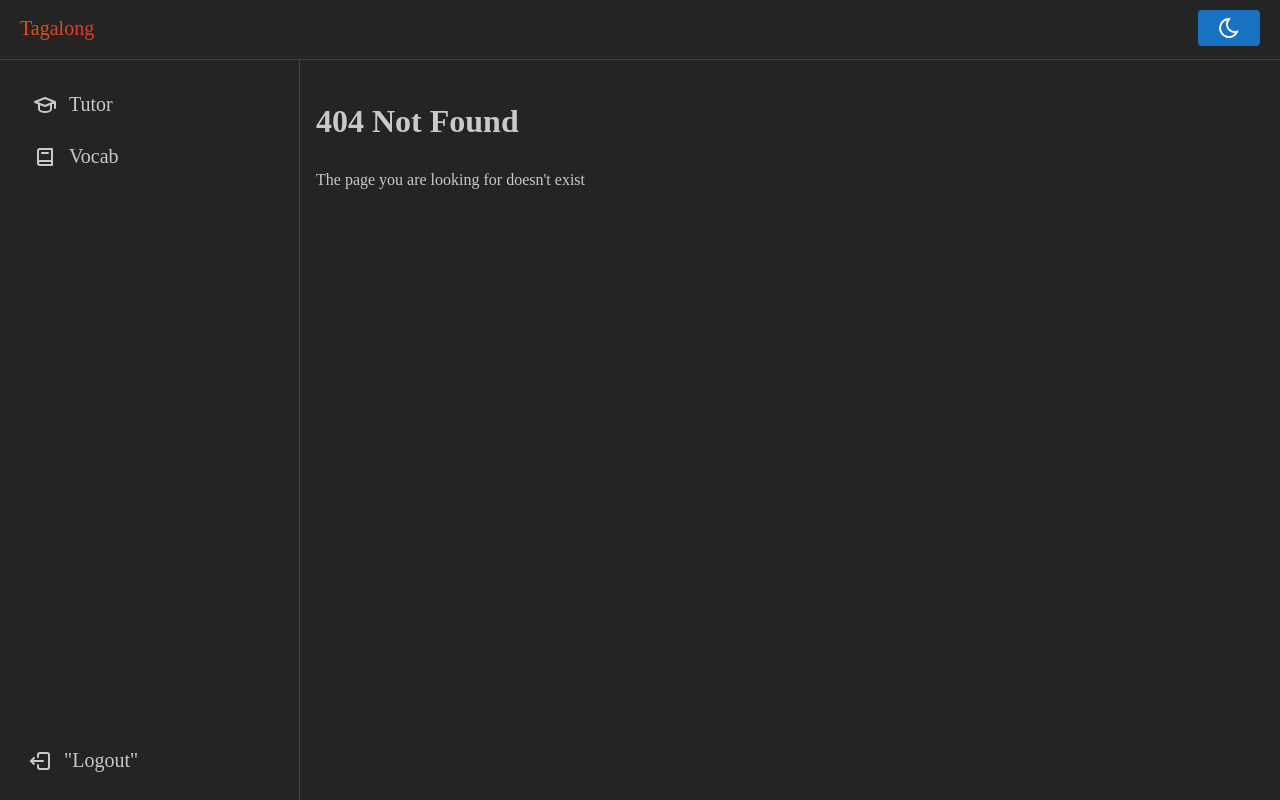
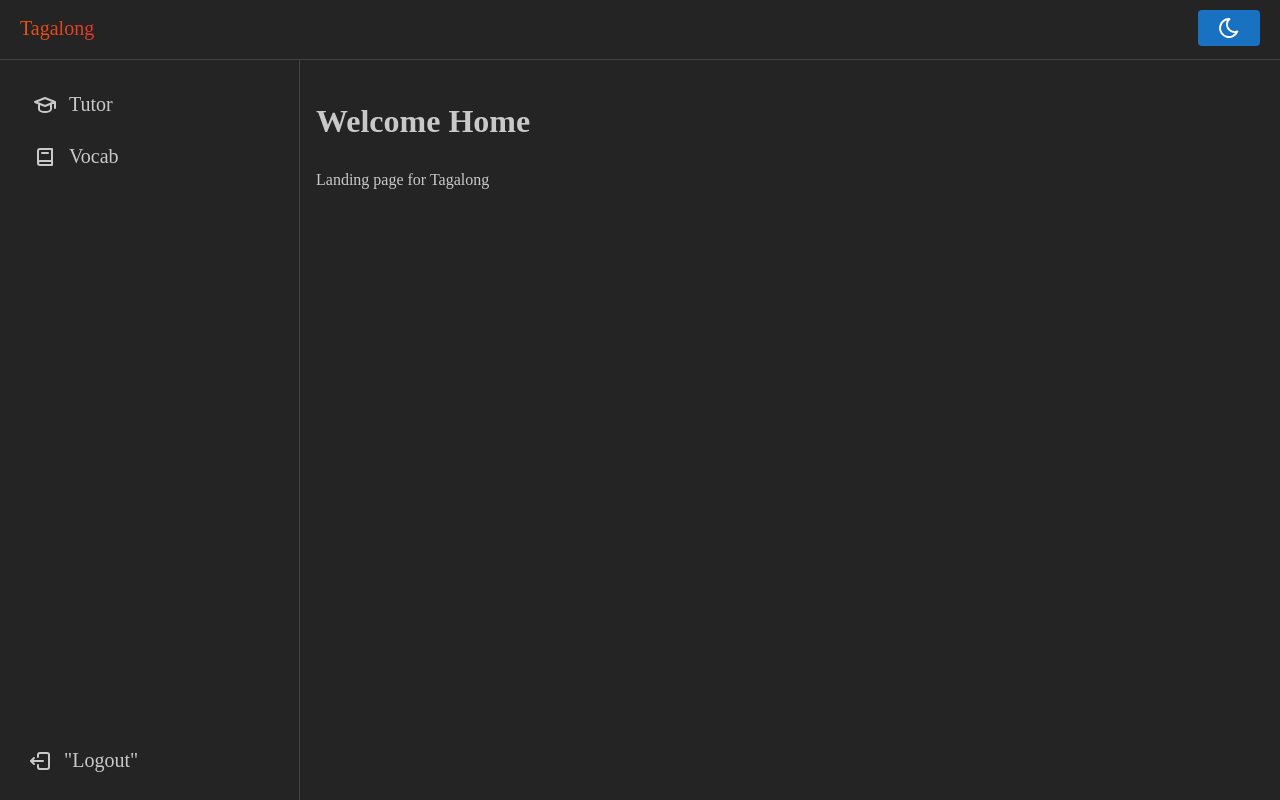
Before and after one commit to aaronestre/tagalong, a React (Vite) app: page / in a window 1280 px wide. Before the commit this address had no page. Built offline with nearby package versions, Linux system fonts and the light colour scheme.

Commit message:
Add home page

```diff
--- a/api/hello.jsx
+++ /dev/null
@@ -1,6 +0,0 @@
-export default function handler(request, responsee) {
-  const { name = 'World' } = request.query;
-  response.status(200).json({
-    message: `Hello ${name}!`,
-  });
-}
--- a/src/components/RouterSwitcher.jsx
+++ b/src/components/RouterSwitcher.jsx
@@ -3,11 +3,13 @@ import {Route, Routes} from "react-router-dom";
 import NotFound from "../pages/NotFound.jsx";
 import Chat from "../pages/Chat.jsx";
 import Vocab from "../pages/Vocab.jsx";
+import Home from "../pages/Home.jsx";
 
 function RouterSwitcher() {
   return (
     <>
       <Routes>
+        <Route path="/" element={<Home />} />
         <Route path="/*" element={<NotFound />} />
         <Route path="/chat" element={<Chat />} />
         <Route path="/vocab" element={<Vocab />} />
--- /dev/null
+++ b/src/pages/Home.jsx
@@ -0,0 +1,13 @@
+import React from "react";
+
+function Home() {
+  return (
+    <>
+        <div>
+            <h1>Welcome Home</h1>
+            <p>Landing page for Tagalong</p>
+        </div>
+    </>
+  );
+}
+export default Home;
```
Also changed, not shown: 2 other files (tests, documents, lock files or other folders).
